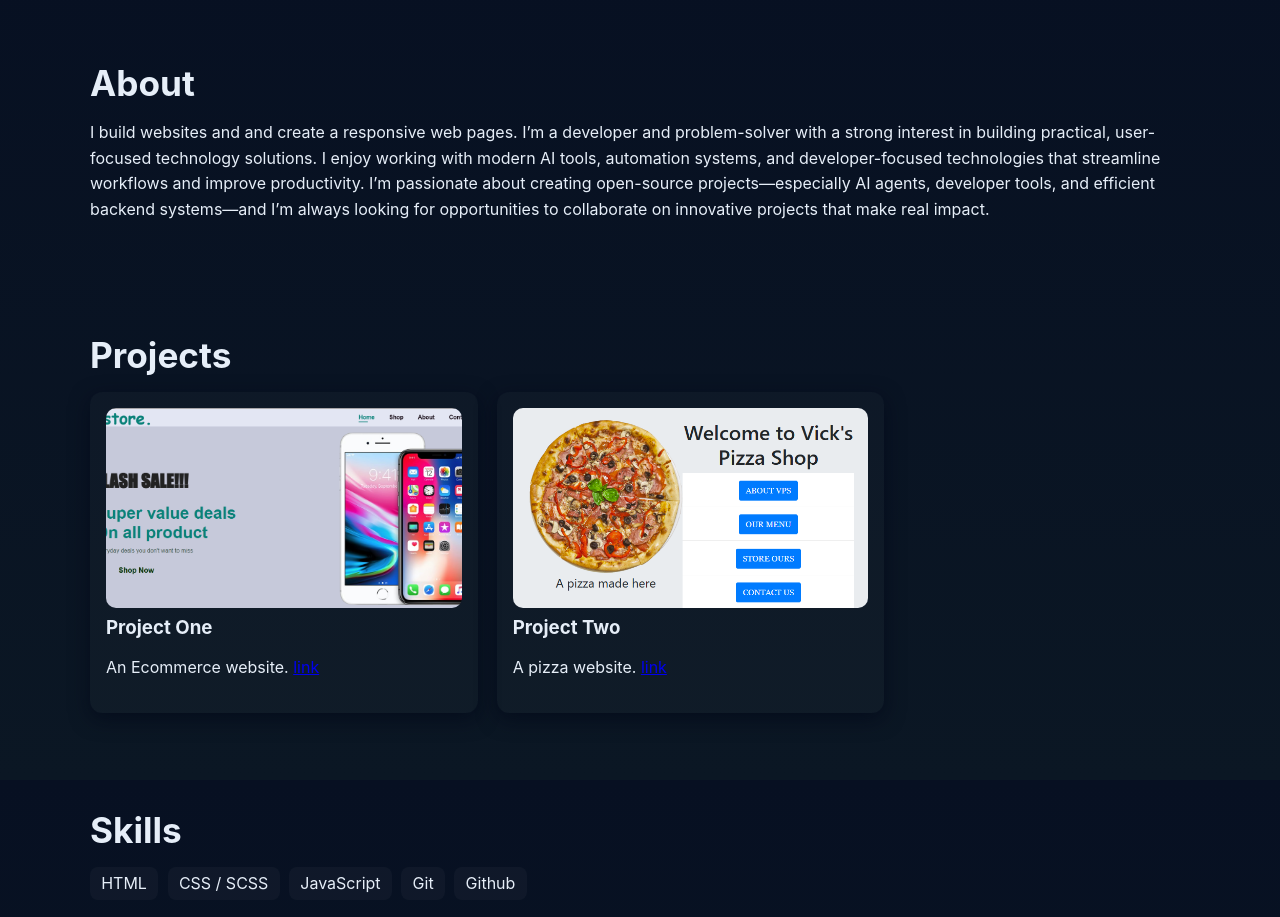
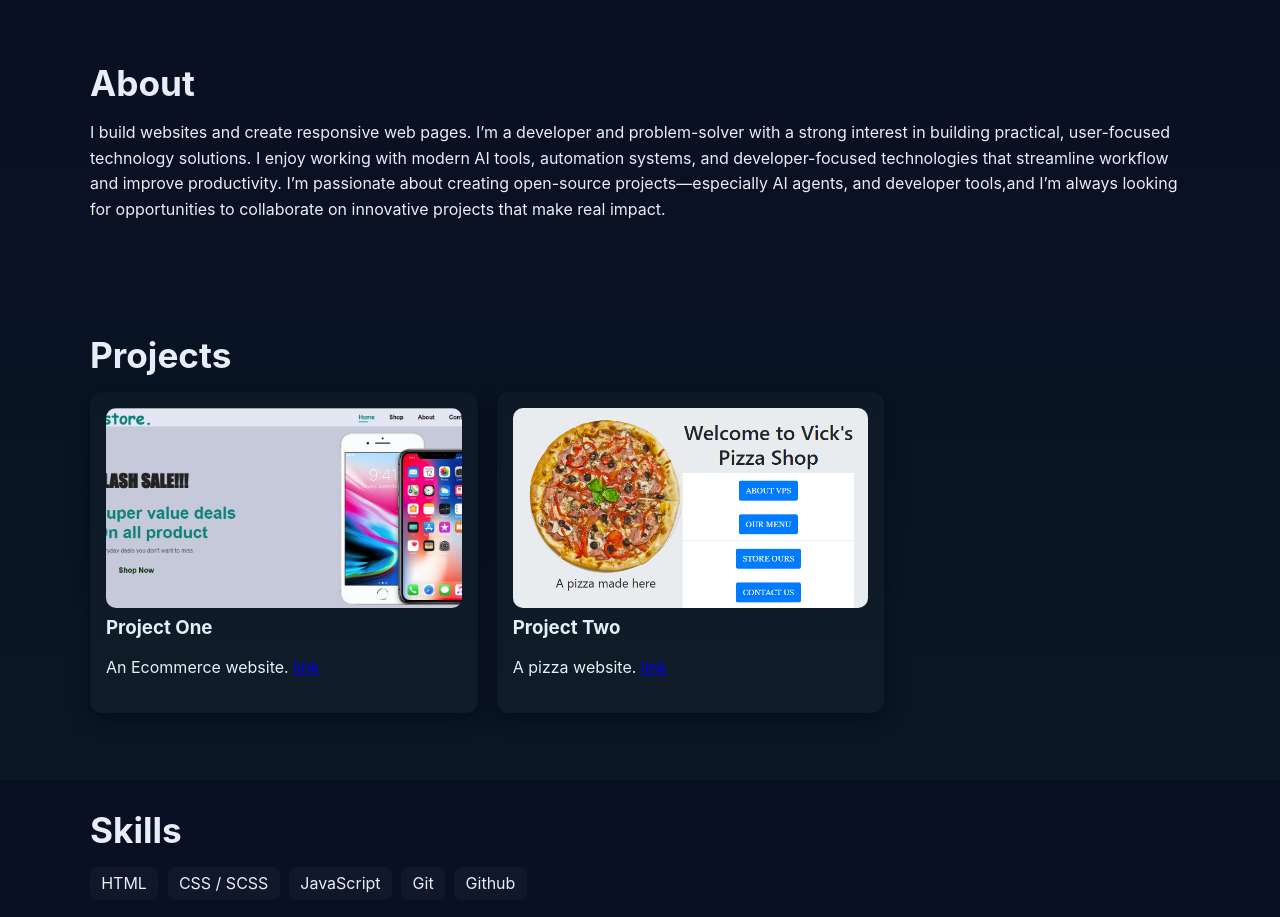
Before and after one commit to Vickhack/my-portfolio, a plain HTML site: page index.html in a window 1280 px wide. Shown: the part 820-1737 px from the top of the page. Drawn offline with Linux system fonts and the light colour scheme.

Commit message:
Update index.html

```diff
--- a/index.html
+++ b/index.html
@@ -47,7 +47,7 @@
 
 		<section class="about container" id="about">
 			<h2>About</h2>
-			<p>I build websites and and create a responsive web pages. I’m a developer and problem-solver with a strong interest in building practical, user-focused technology solutions. I enjoy working with modern AI tools, automation systems, and developer-focused technologies that streamline workflows and improve productivity. I’m passionate about creating open-source projects—especially AI agents, developer tools, and efficient backend systems—and I’m always looking for opportunities to collaborate on innovative projects that make real impact.</p>
+			<p>I build websites and create responsive web pages. I’m a developer and problem-solver with a strong interest in building practical, user-focused technology solutions. I enjoy working with modern AI tools, automation systems, and developer-focused technologies that streamline workflow and improve productivity. I’m passionate about creating open-source projects—especially AI agents, and developer tools,and I’m always looking for opportunities to collaborate on innovative projects that make real impact.</p>
 		</section>
 
 		<section class="projects container" id="projects">
```
